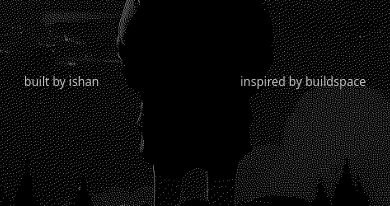
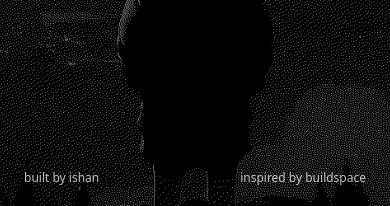
Before and after one commit to ishan0102/countdowns, a Next.js app: page / in a window 390 px wide. Shown: the part 638-844 px from the top of the page. Built offline with nearby package versions, Linux system fonts and the light colour scheme.

Commit message:
Fix mobile footer bug and handle local storage breaking change

```diff
--- a/src/components/Countdown/index.js
+++ b/src/components/Countdown/index.js
@@ -88,8 +88,8 @@ export function Countdown() {
           {countdownStyle === 'fractional' ? 'days' : ''} till {desc || (new Date().getFullYear() + 1)}
         </p>
       </div>
-      <a href="https://www.ishanshah.me" target="_blank" rel="noopener noreferrer" className="absolute bottom-4 left-4 opacity-75 text-white py-1 px-2 mb-24 md:mb-0 rounded text-xs">built by ishan</a>
-      <a href="https://buildspace.so/home" target="_blank" rel="noopener noreferrer" className="absolute bottom-4 right-4 opacity-75 text-white py-1 px-2 mb-24 md:mb-0 rounded text-xs">inspired by buildspace</a>
+      <a href="https://www.ishanshah.me" target="_blank" rel="noopener noreferrer" className="absolute bottom-4 left-4 opacity-75 text-white py-1 px-2 rounded text-xs">built by ishan</a>
+      <a href="https://buildspace.so/home" target="_blank" rel="noopener noreferrer" className="absolute bottom-4 right-4 opacity-75 text-white py-1 px-2 rounded text-xs">inspired by buildspace</a>
     </div>
   );
 }
--- a/src/components/Countdown/useCountdown.js
+++ b/src/components/Countdown/useCountdown.js
@@ -35,7 +35,14 @@ export function useCountdown() {
 
     // Calculate target date in selected timezone
     const targetInSelectedTimezone = new Date(targetDate.getTime() + offset);
-    const timezoneDate = new Date(targetInSelectedTimezone.toLocaleString('en-US', { timeZone: timezone }));
+    var timezoneDate = new Date(Intl.DateTimeFormat().resolvedOptions().timeZone);
+    try {
+      timezoneDate = new Date(targetInSelectedTimezone.toLocaleString('en-US', { timeZone: timezone }));
+    } catch (e) {
+      console.log('%cError: using an invalid timezone', 'color: red');
+      localStorage.setItem('timezone', Intl.DateTimeFormat().resolvedOptions().timeZone);
+      setTimezone(Intl.DateTimeFormat().resolvedOptions().timeZone);
+    }
     const timezoneOffset = timezoneDate.getTime() - targetInSelectedTimezone.getTime();
 
     const difference = Math.max(targetDate.getTime() - timezoneOffset - now.getTime(), 0);
```
